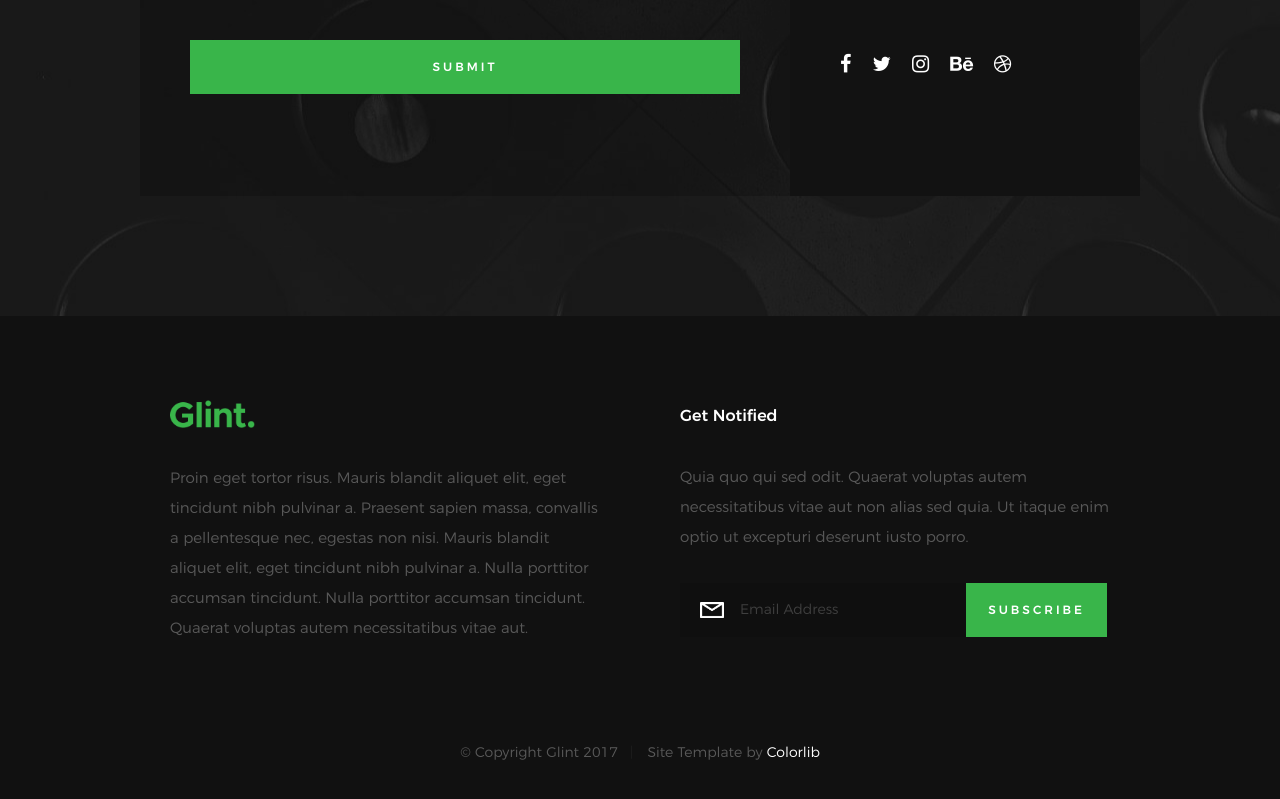
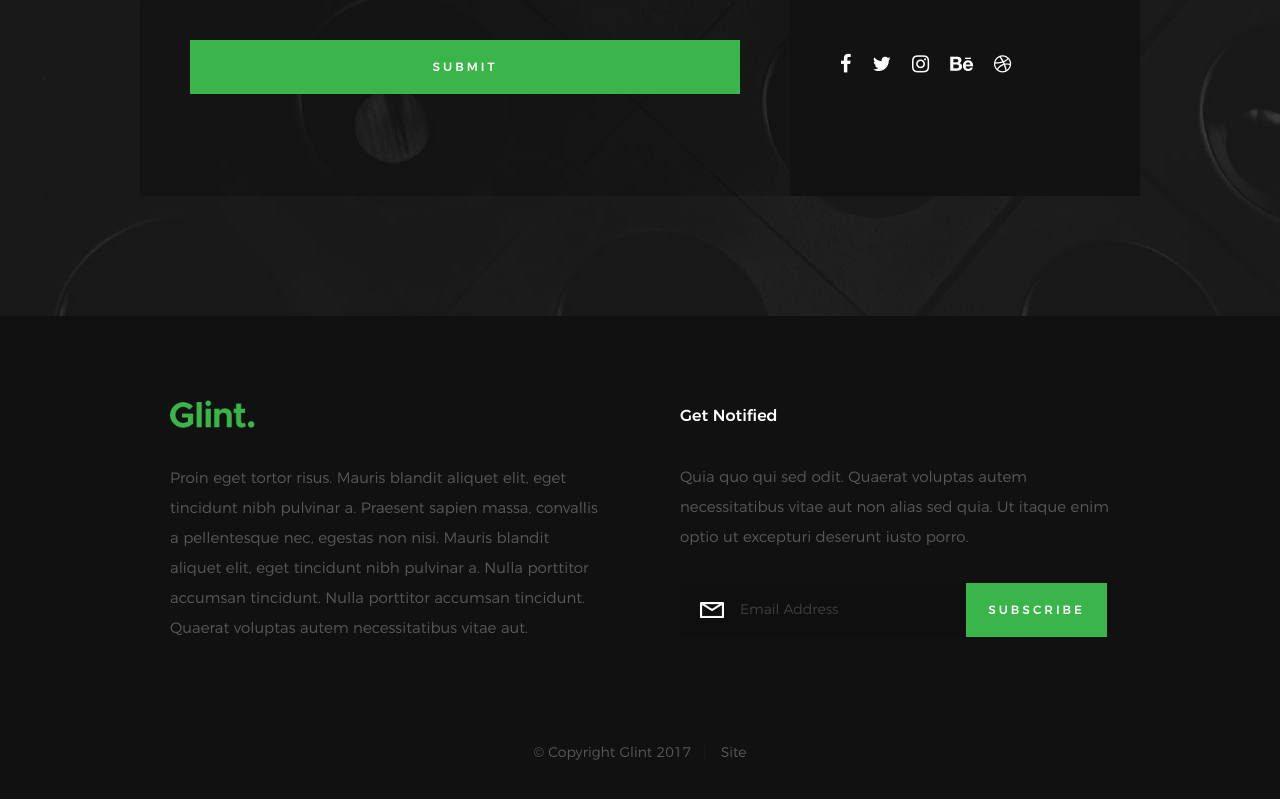
Before and after one commit to harshmellows/theblog, a plain HTML site: page index.html in a window 1280 px wide. Shown: the part 7873-8672 px from the top of the page. Drawn offline with Linux system fonts and the light colour scheme; files whose address does not match are found by name.

Commit message:
Update index.html

```diff
--- a/index.html
+++ b/index.html
@@ -740,7 +740,7 @@
             <div class="col-twelve">
                 <div class="copyright">
                     <span>© Copyright Glint 2017</span>
-                    <span>Site Template by <a href="https://www.colorlib.com/">Colorlib</a></span>
+                    <span>Site
                 </div>
 
                 <div class="go-top">
```
